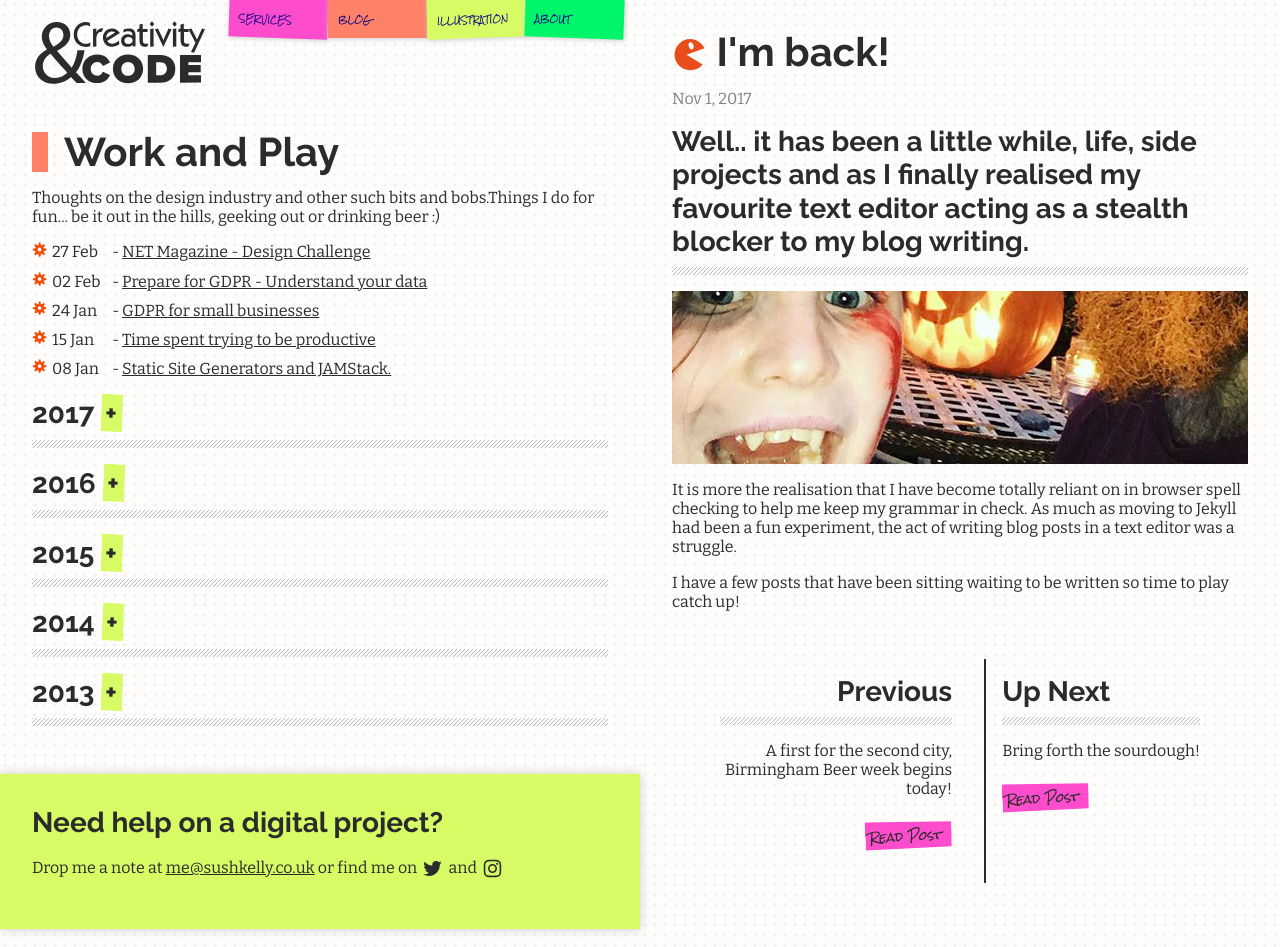
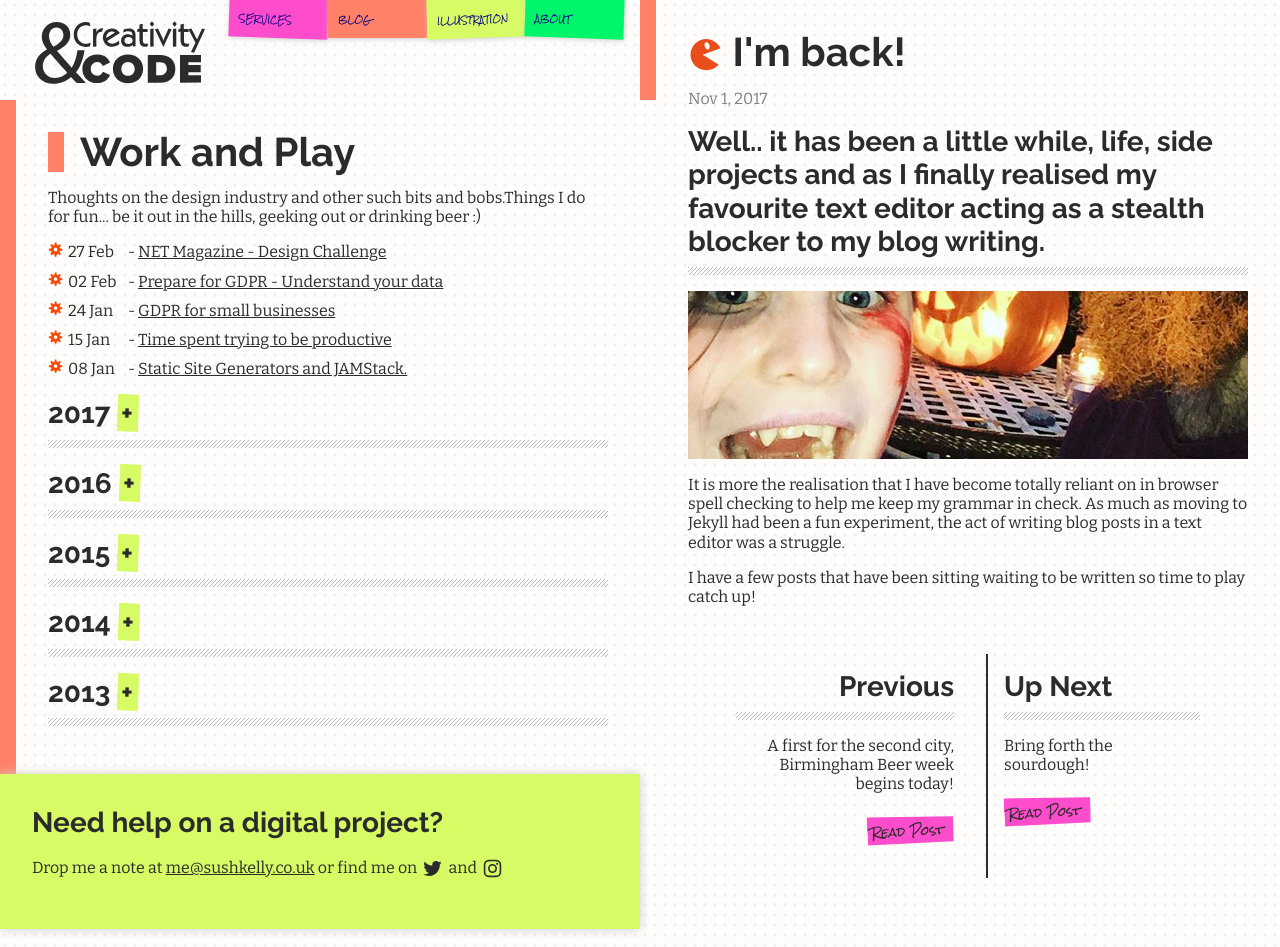
Before and after one commit to maxray/maxray.github.io, a Jekyll site: the page built from _posts/2017-11-01-im-back.markdown, in a window 1280 px wide. Built offline with Jekyll 4.4.1, drawn with Linux system fonts in a browser that asks for light colours.

Commit message:
tweak to blog

```diff
--- a/_layouts/post.html
+++ b/_layouts/post.html
@@ -2,7 +2,7 @@
 layout: default
 ---
 
-   <section id="mainStory">
+   <section id="mainStory" class="blog">
     <article>
         <!-- <div class="backgroundImage" style="background: url({{page.thumbnail_image | relative_url}})top center / cover no-repeat;"></div> -->
         <div class="content">
@@ -42,7 +42,7 @@ layout: default
     </article>
 </section>
 
-<section id="introduction">
+<section id="introduction" class="blog">
     <article>
         <h1 class="blog-title">Work and Play</h1>
         <p>Thoughts on the design industry and other such bits and bobs.Things I do for fun... be it out in the hills, geeking out or drinking beer :) </p>
```
